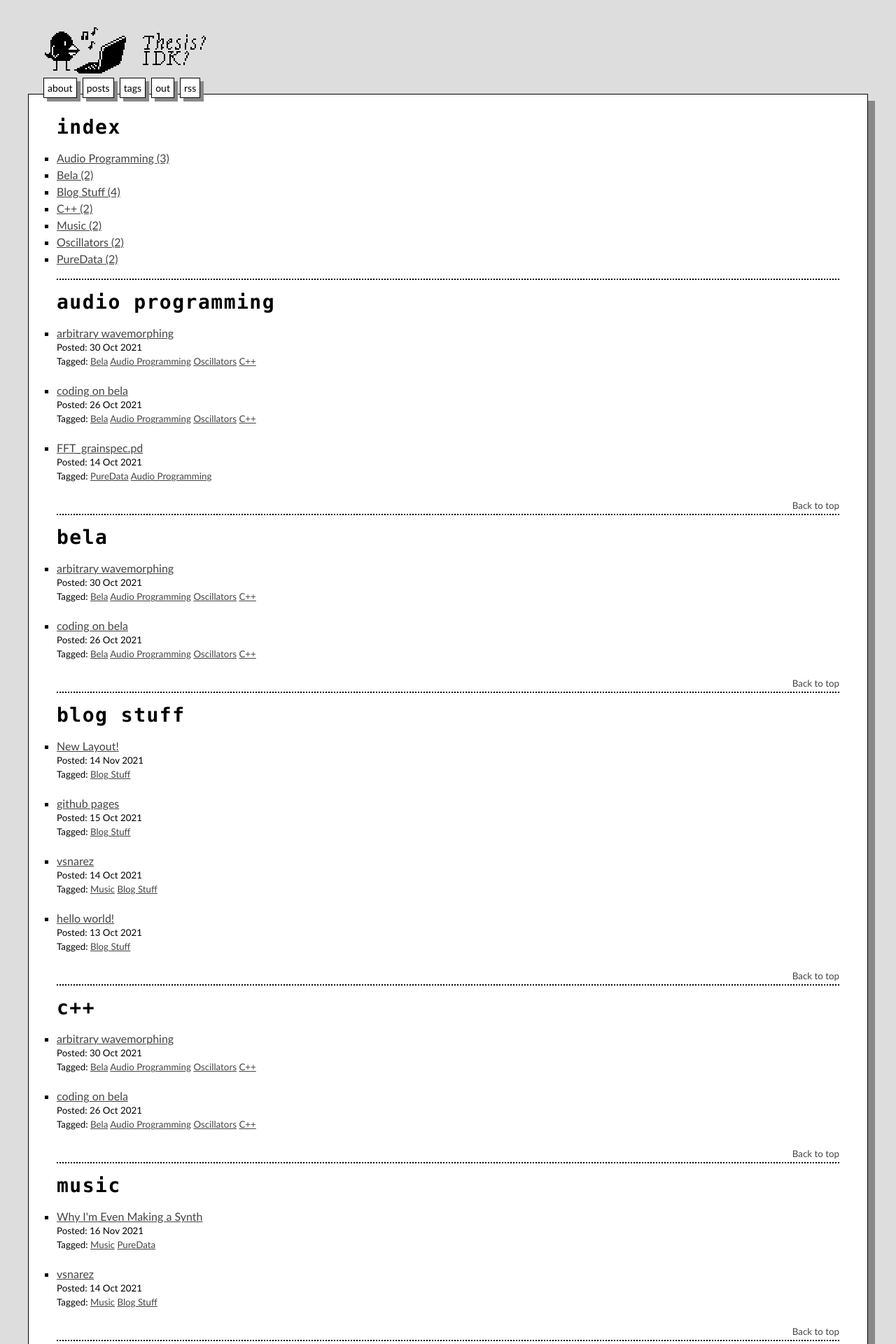
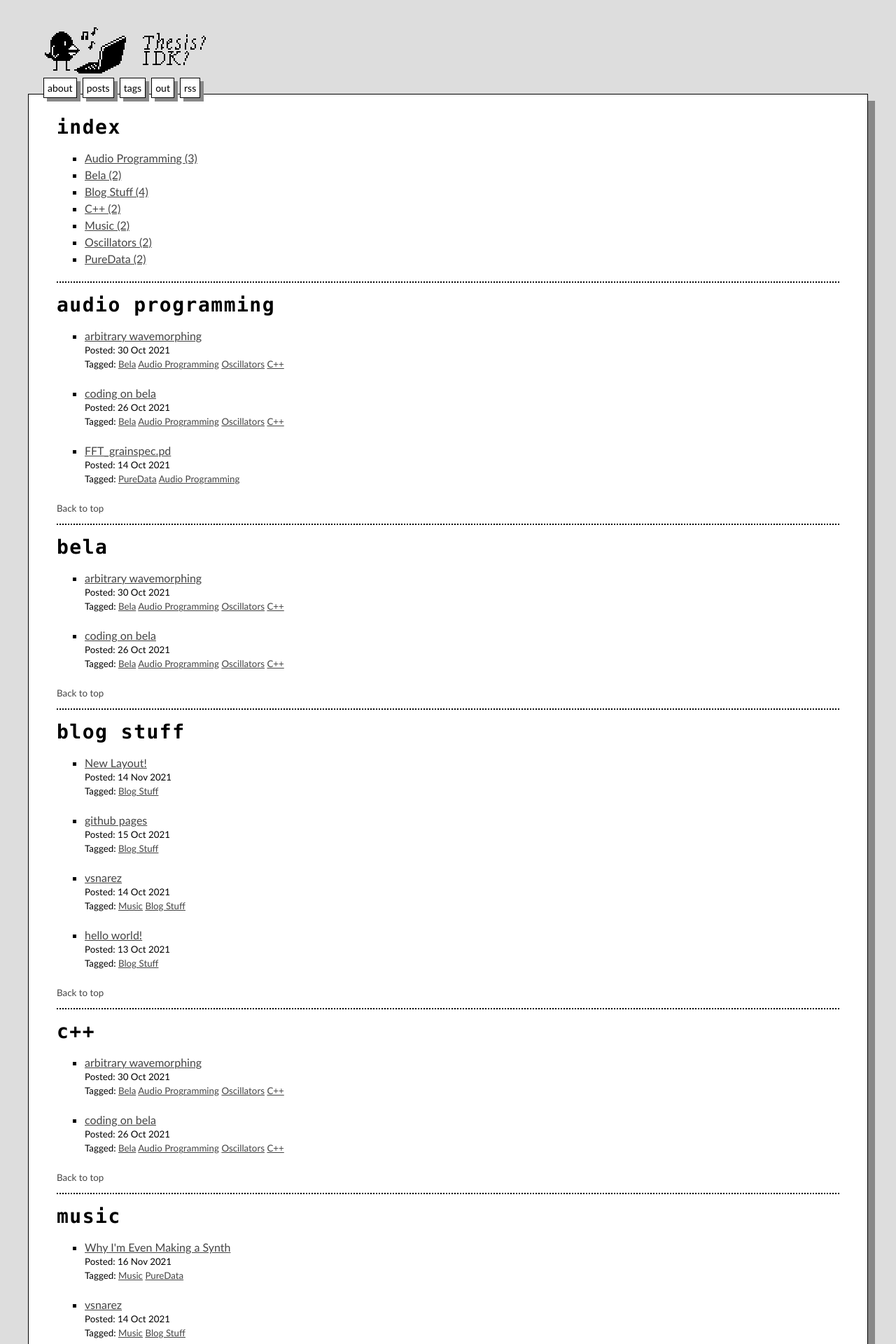
Before and after one commit to cheesoup/GRPH, a Jekyll site: the page built from tags.html, in a window 1280 px wide. Shown: the top 1920 px of the page at 70% size. Built offline with Jekyll 4.4.1, drawn with Linux system fonts in a browser that asks for light colours.

Commit message:
pizza end game

```diff
--- a/assets/css/main.css
+++ b/assets/css/main.css
@@ -30,8 +30,8 @@
   --color3: #444;
   --color4: #000;
 
-  --p_margin: 20px;
-  --side_pad: 40px;
+  --paragraph_spacing: 20px;
+  --margins: 40px;
 }
 
 /*~~~~~~~~~~~~~~~*/
@@ -56,6 +56,10 @@
   width: 100vw;
 }
 
+header {
+  width: var(--maxWidth);
+}
+
 main {
   padding: 30px 0 15px;
   background-color: var(--color0);
@@ -65,11 +69,12 @@
   border-bottom: 1px var(--color4) solid;
 }
 
-header {
-  width: var(--maxWidth);
+main ul {
+  margin: 0 var(--margins) var(--paragraph_spacing);
 }
 
 footer {
+  margin-bottom: 25px;
   padding: 25px 0 0;
   text-align: center;
   font-size: 12px;
@@ -97,6 +102,10 @@
     box-shadow: 10px 10px var(--color2);
     border: 1px var(--color4) solid;
   }
+}
+
+.margined {
+  margin: 0 var(--margins);
 }
 
 /*~~~~~~~~~~~~~~~~~*/
@@ -133,7 +142,7 @@
 }
 
 hr {
-  margin: 0 var(--side_pad) var(--p_margin);
+  margin: 0 var(--margins) var(--paragraph_spacing);
   border-top: 2px var(--color4) solid;
   border-left: 0;
   border-right: 0;
@@ -190,8 +199,12 @@
 /* Tags Page CSS */
 /*~~~~~~~~~~~~~~~*/
 
+main ul.tagged {
+  margin-bottom: 0;
+}
+
 main ul.tagged li {
-  margin-bottom: var(--p_margin);
+  margin: 0 0 var(--paragraph_spacing);
 }
 
 main ul.tagged li small,
@@ -203,9 +216,9 @@
 
 main small.gototop {
   display: block;
-  margin: 0 var(--side_pad) var(--p_margin);
+  padding: 0 0 10px;
+  margin: 0 var(--margins) var(--paragraph_spacing);
   border-bottom: 2px var(--color4) dotted;
-  text-align: right;
 }
 
 main small.gototop a {
@@ -217,7 +230,7 @@
 /*~~~~~~~~~~*/
 
 main p, main h1, main h2 {
-  margin: 0 var(--side_pad) var(--p_margin);
+  margin: 0 var(--margins) var(--paragraph_spacing);
 }
 
 main h1 a {
@@ -236,25 +249,25 @@
 main ul.posts, main ul.tags {
   list-style-type: none;
   padding: 0 ;
-  margin: 0;
+  margin: 0 var(--margins);
 }
 
 main ul.posts li {
-  margin: 0 var(--side_pad) var(--p_margin);
+  margin-bottom: var(--paragraph_spacing);
   border-bottom: 2px var(--color4) dotted;
 }
 
 main ul.posts li h1,
 main ul.posts li p,
 main ul.posts li footer {
-  margin: 0 0 var(--p_margin);
+  margin: 0 0 var(--paragraph_spacing);
 }
 
 main footer {
   text-align: left;
   font-size: 12px;
   padding: 0;
-  margin: 0 var(--side_pad) var(--p_margin);
+  margin: 0 var(--margins) var(--paragraph_spacing);
 }
 
 @media (min-width: 1024px) {
@@ -265,8 +278,8 @@
 }
 
 main nav {
-  margin: 0 var(--side_pad);
-  padding-top: var(--p_margin);
+  margin: 0 var(--margins);
+  padding-top: var(--paragraph_spacing);
   border-top: 2px var(--color4) dotted;
 }
 
@@ -293,7 +306,7 @@
   box-shadow: 5px 5px var(--color2);
   border: 1px var(--color4) solid;
   padding: 10px;
-  margin: 0 var(--side_pad) var(--p_margin);
+  margin-bottom: var(--paragraph_spacing);
   font-style: italic;
   text-align: center;
 }
@@ -346,7 +359,7 @@
 
 main figure.highlight {
   margin: 0 0 15px;
-  padding: 5px var(--side_pad);
+  padding: 5px var(--margins);
   border: 10px var(--color3) solid;
   overflow-x: scroll;
 }
```
Also changed, not shown: tags.html (indentation only), 3 other files.
